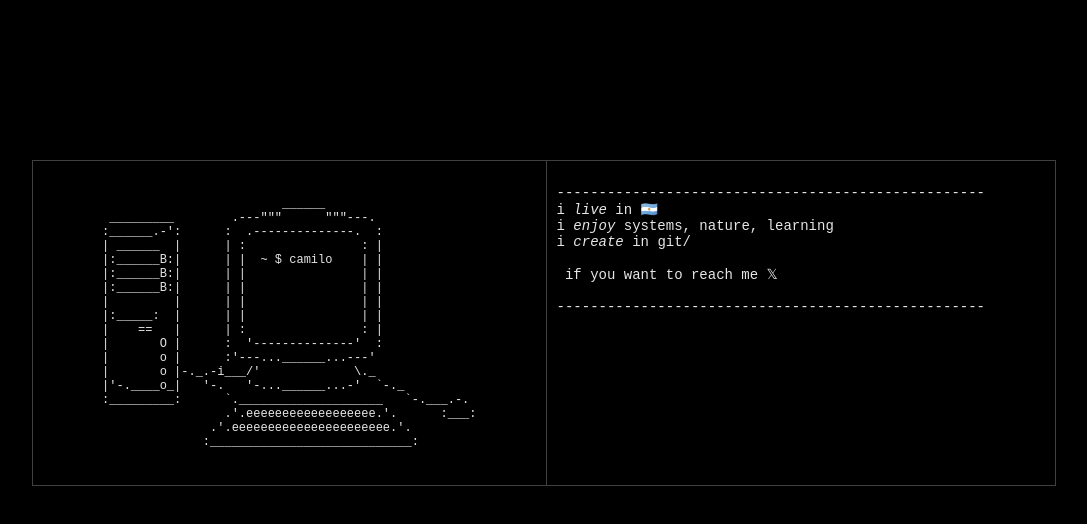
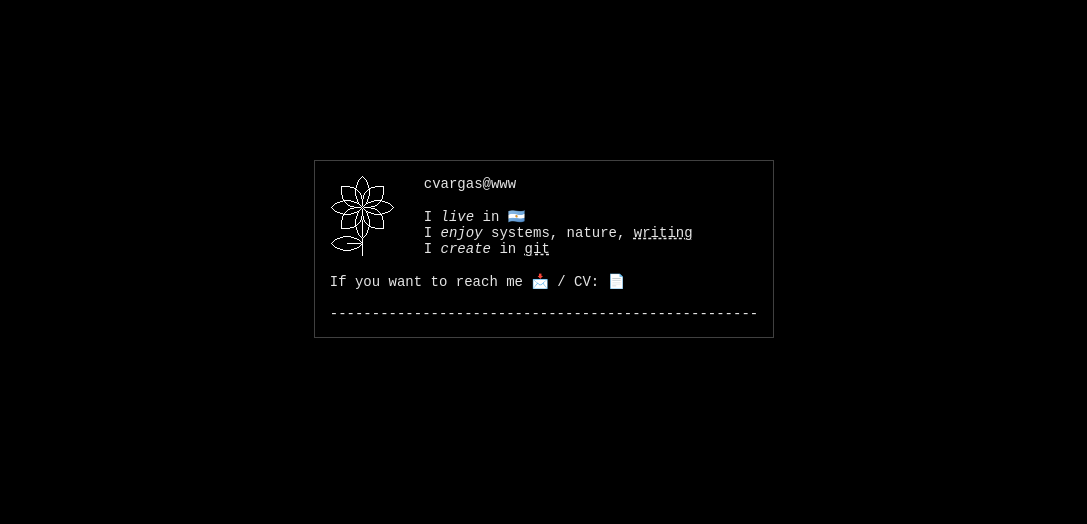
Before and after one commit to thisisnotcamilo/thisisnotcamilo.github.io, a plain HTML site: page index.html in a window 1280 px wide. Shown: the whole page, without its empty margins (96-1183 px from the left). Drawn offline with Linux system fonts and the light colour scheme.

Commit message:
ref: website, CNAME changed

```diff
--- a/index.html
+++ b/index.html
@@ -3,35 +3,33 @@
 <head>
     <meta charset="UTF-8">
     <meta name="viewport" content="width=device-width, initial-scale=1.0">
-    <title>camilo.systems/</title>
+    <title>thisisnotcamilo.com</title>
     <style>
         body {
             background-color: #000000;
             color: #e5e5e5;
             font-family: "Courier New", monospace;
             font-size: 14px;
-            margin: 0;
+            margin-top: 20vh;
             padding: 0;
             min-height: 100vh;
             display: flex;
             flex-direction: column;
             align-items: center;
         }
-        .container {
-            max-width: 1024px;
-            width: 80%;
-            margin-top: 20vh;
-        }
         table {
             border-collapse: collapse;
-            width: 100%;
         }
         td {
             border: 1px solid #404040;
-            padding: 10px;
+            padding: 15px;
             vertical-align: top;
         }
-        a {
+        .dotted {
+            color: inherit;
+            text-decoration-style: dashed;
+        }
+        .none {
             color: inherit;
             text-decoration: none;
         }
@@ -46,6 +44,10 @@
             font-size: 12px;
             text-align: left;
         }
+        img[src*="png"] {
+            background:#fff;
+            filter:invert(1) hue-rotate(180deg)
+        }
         @media (max-width: 1024px) {
             table, tr, td {
                 display: block;
@@ -55,45 +57,22 @@
     </style>
 </head>
 <body>
-    <div class="container">
+    <div>
         <table>
             <tr>
                 <td>
-                    <div class="computer-container">
-                        <pre class="computer">
+                <img
+                    src='flower.png'
+                    style='background: #000; float:left; margin-right:30px'
+                />
+                cvargas@www <br> <br>
+                I <em>live</em> in <a class="none" href="https://www.google.com/search?q=argentina+champions+of+the+world">🇦🇷</a> <br>
+                I <em>enjoy</em> systems, nature, <a class="dotted" href="https://thisisnotcamilo.com/blog">writing</a> <br>
+                I <em>create</em> in <a class="dotted" href="https://github.com/thisisnotcamilo">git</a> <br> <br>
 
-                             ______
-     _________        .---"""      """---.
-    :______.-':      :  .--------------.  :
-    | ______  |      | :                : |
-    |:______B:|      | |  ~ $ camilo    | |
-    |:______B:|      | |                | |
-    |:______B:|      | |                | |
-    |         |      | |                | |
-    |:_____:  |      | |                | |
-    |    ==   |      | :                : |
-    |       O |      :  '--------------'  :
-    |       o |      :'---...______...---'
-    |       o |-._.-i___/'             \._
-    |'-.____o_|   '-.   '-...______...-'  `-._
-    :_________:      `.____________________   `-.___.-.
-                     .'.eeeeeeeeeeeeeeeeee.'.      :___:
-                   .'.eeeeeeeeeeeeeeeeeeeeee.'.
-                  :____________________________:
-                         </pre>
-                    </div>
-                </td>
-                <td>
-                    <pre>
----------------------------------------------------
-i <em>live</em> in <a href="https://www.google.com/search?q=argentina+champions+of+the+world">🇦🇷</a>
-i <em>enjoy</em> systems, nature, learning
-i <em>create</em> in <a href="https://github.com/thisisnotcamilo">git/</a>
+                If you want to reach me <a class="none" href="mailto:vargasrcamilo@gmail.com">📩</a> / CV: <a class="none" href="https://linkedin.com/in/thisisnotcamilo">📄</a><br> <br>
 
- if you want to reach me <a href="https://x.com/thisisnotcamilo">𝕏</a>
-
----------------------------------------------------
-                    </pre>
+                ---------------------------------------------------
                 </td>
             </tr>
         </table>
```
Also changed, not shown: flower.png (added), 1 other file.
